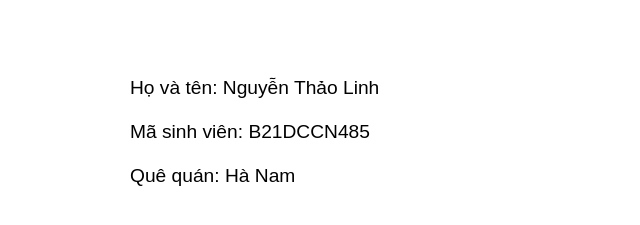
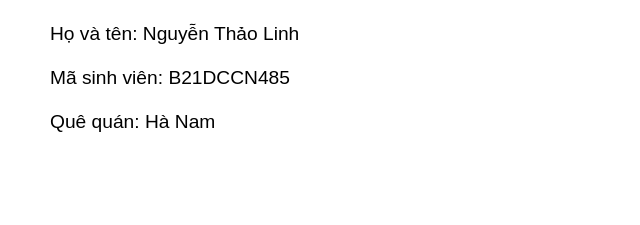
Before and after one commit to linhnt12/Introduce, a plain HTML site: page index.html in a window 1280 px wide. Shown: the part 97-322 px from the top of the page, without its empty margins (0-640 px from the left). Drawn offline with Linux system fonts and the light colour scheme.

Commit message:
Update index.html

```diff
--- a/index.html
+++ b/index.html
@@ -6,19 +6,14 @@
         font-size: 120%;
         margin: 50px;
       }
-      p {
-        margin: 80px;
-      }
     </style>
   </head>
   <body>
     <h1> Giới thiệu bản thân </h1>
-    <p>
       Họ và tên: Nguyễn Thảo Linh <br>
       <br>
       Mã sinh viên: B21DCCN485 <br>
       <br>
       Quê quán: Hà Nam
-    </p>
   </body>
 </html>
```
